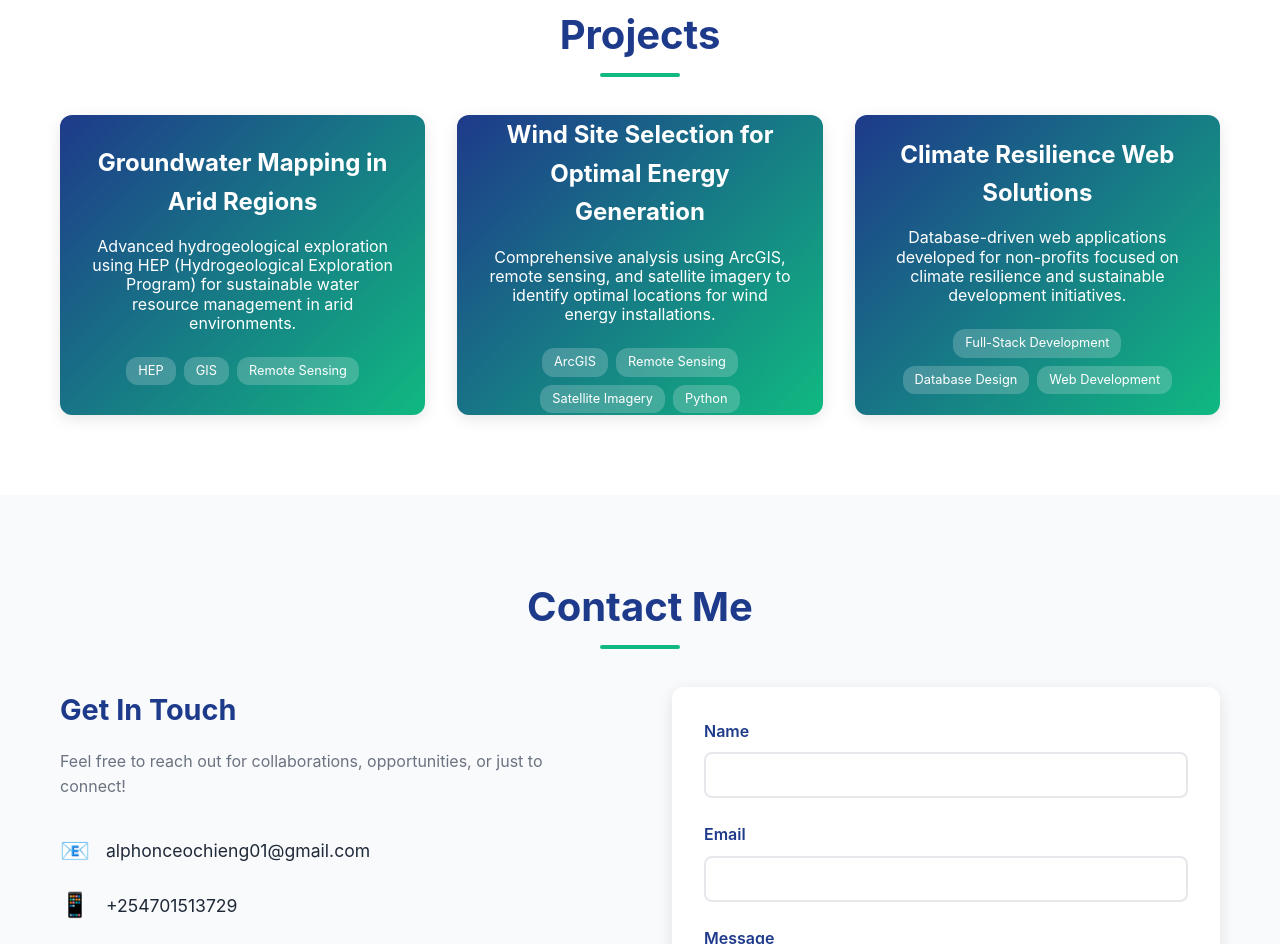
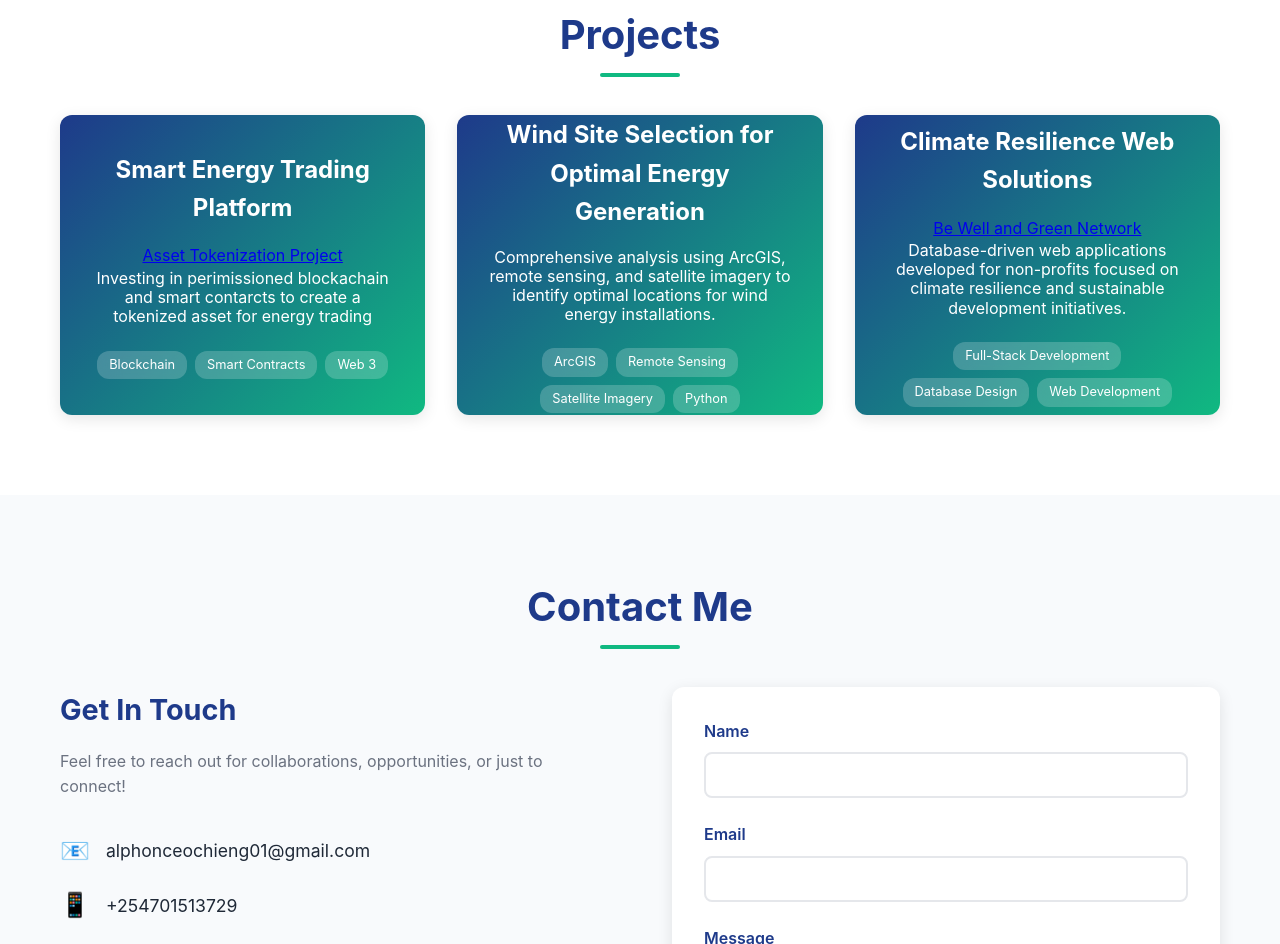
Before and after one commit to Onlyalphy/alphonce-portfolio, a plain HTML site: page index.html in a window 1280 px wide. Shown: the part 4061-5005 px from the top of the page. Drawn offline with Linux system fonts and the light colour scheme.

Commit message:
projects update

```diff
--- a/index.html
+++ b/index.html
@@ -213,12 +213,13 @@
                 <div class="project-card">
                     <div class="project-image">
                         <div class="project-overlay">
-                            <h3>Groundwater Mapping in Arid Regions</h3>
-                            <p>Advanced hydrogeological exploration using HEP (Hydrogeological Exploration Program) for sustainable water resource management in arid environments.</p>
+                            <h3>Smart Energy Trading Platform</h3>
+                            <a href="https://asaka-tech-solutions.netlify.app/">Asset Tokenization Project</a>
+                            <p>Investing in perimissioned blockachain and smart contarcts to create a tokenized asset for energy trading</p>
                             <div class="project-tech">
-                                <span>HEP</span>
-                                <span>GIS</span>
-                                <span>Remote Sensing</span>
+                                <span>Blockchain</span>
+                                <span>Smart Contracts</span>
+                                <span>Web 3</span>
                             </div>
                         </div>
                     </div>
@@ -241,6 +242,7 @@
                     <div class="project-image">
                         <div class="project-overlay">
                             <h3>Climate Resilience Web Solutions</h3>
+                            <a href="https://bewellandgreennetwork.org/">Be Well and Green Network</a>
                             <p>Database-driven web applications developed for non-profits focused on climate resilience and sustainable development initiatives.</p>
                             <div class="project-tech">
                                 <span>Full-Stack Development</span>
```
